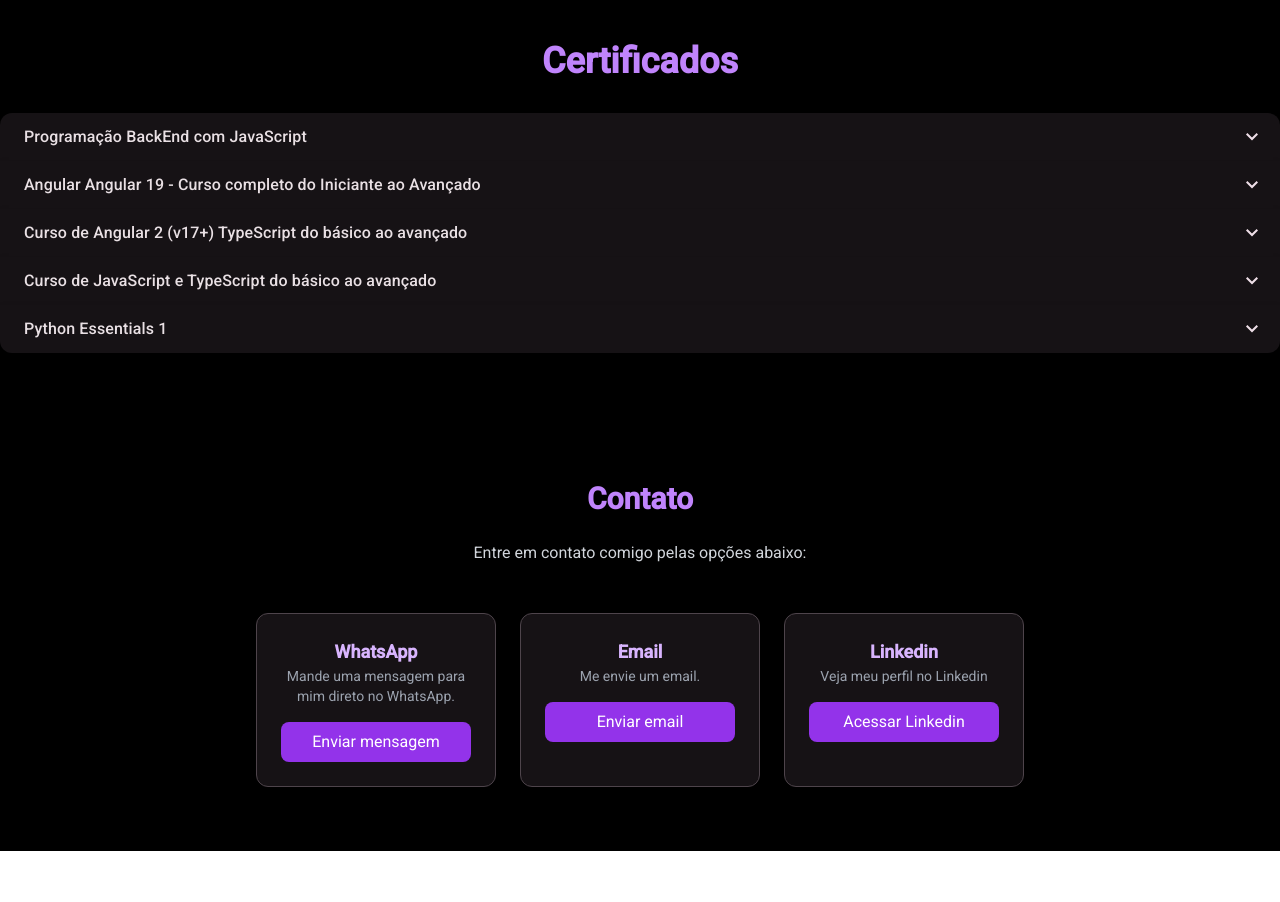
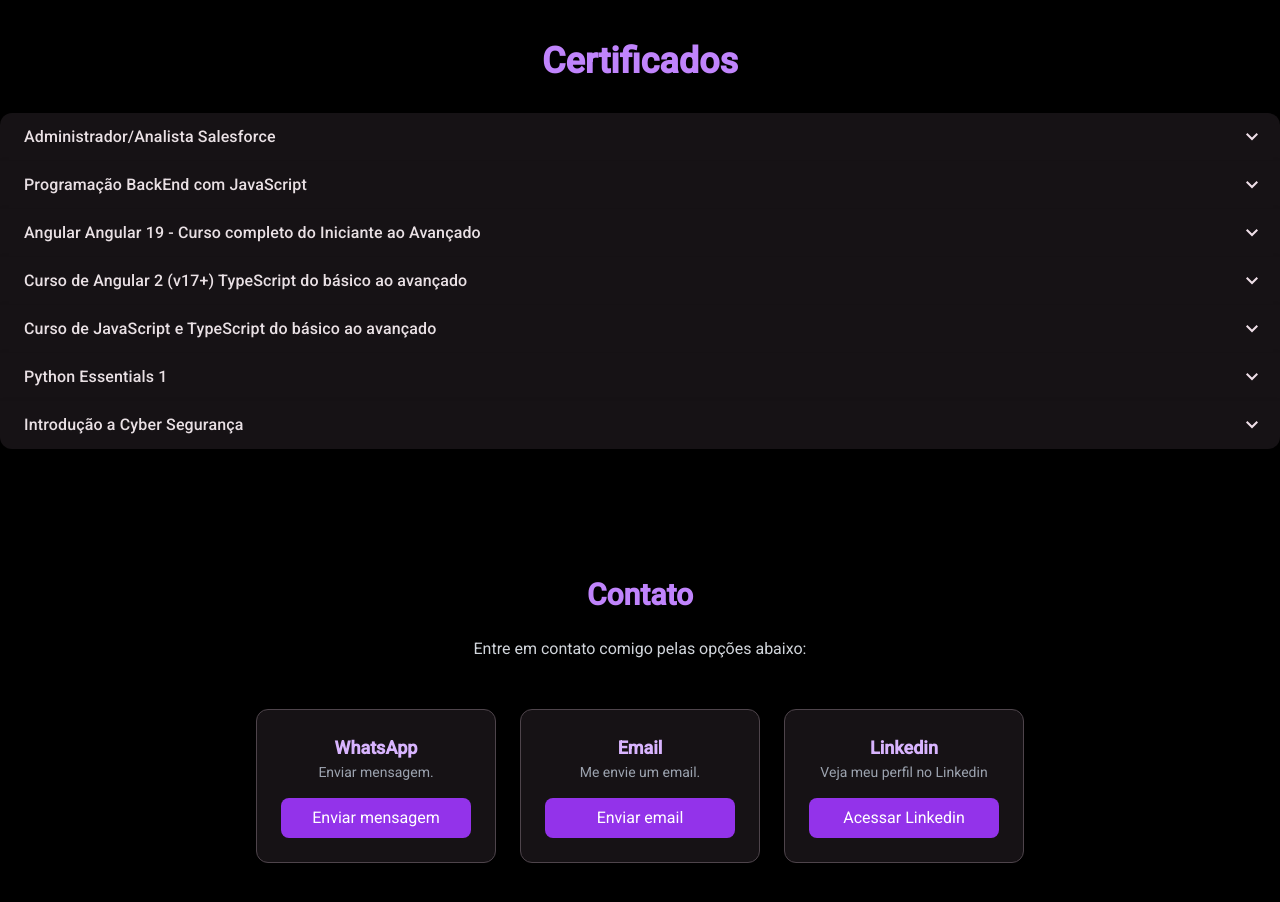
Before and after one commit to carinafernands/meu-portfolio, an Angular app: page / in a window 1280 px wide. Shown: the part 1660-2562 px from the top of the page. Before the commit the page ends 2511 px from the top, so only its background shows below. Built offline with nearby package versions, Linux system fonts and the light colour scheme.

Commit message:
atualização de certificados

```diff
--- a/src/app/certificados/certificados/certificados.component.ts
+++ b/src/app/certificados/certificados/certificados.component.ts
@@ -9,6 +9,13 @@ import { Component } from '@angular/core';
 export class CertificadosComponent {
 
   certificados = [
+
+      {
+      titulo: "Administrador/Analista Salesforce",
+      instituicao: "Udemy",
+      horas: "-",
+      link: "salesforce_adm_analista.pdf"
+    },
     {
       titulo: "Programação BackEnd com JavaScript",
       instituicao: "Softex Pernambuco",
@@ -38,7 +45,14 @@ export class CertificadosComponent {
       instituicao: "Cisco",
       horas: "-",
       link: "python_cisco.pdf"
+    },
+     {
+      titulo: " Introdução a Cyber Segurança ",
+      instituicao: "Cisco",
+      horas: "-",
+      link: "Introduction_to_Cybersecurity_Badge20231109-29-y09w9p.pdf"
     }
+
 
   ]
 
--- a/src/app/contato/contato/contato.component.ts
+++ b/src/app/contato/contato/contato.component.ts
@@ -10,7 +10,7 @@ export class ContatoComponent {
   contatos = [
     {
       nome: "WhatsApp",
-      descricao: "Mande uma mensagem para mim direto no WhatsApp.",
+      descricao: "Enviar mensagem.",
       link: "https://wa.me/5581999399920",
       textoButton:"Enviar mensagem"
     },
```
Also changed, not shown: 2 other files (tests, documents, lock files or other folders).
